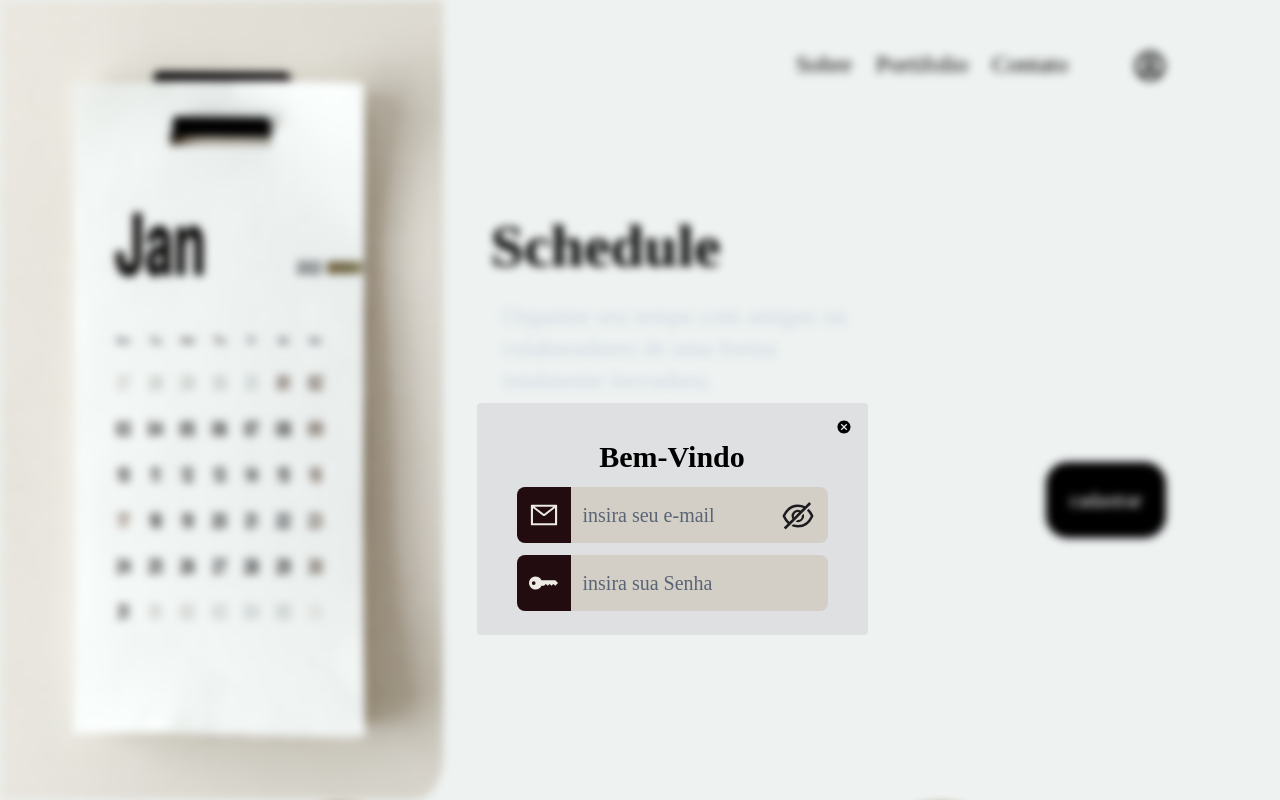
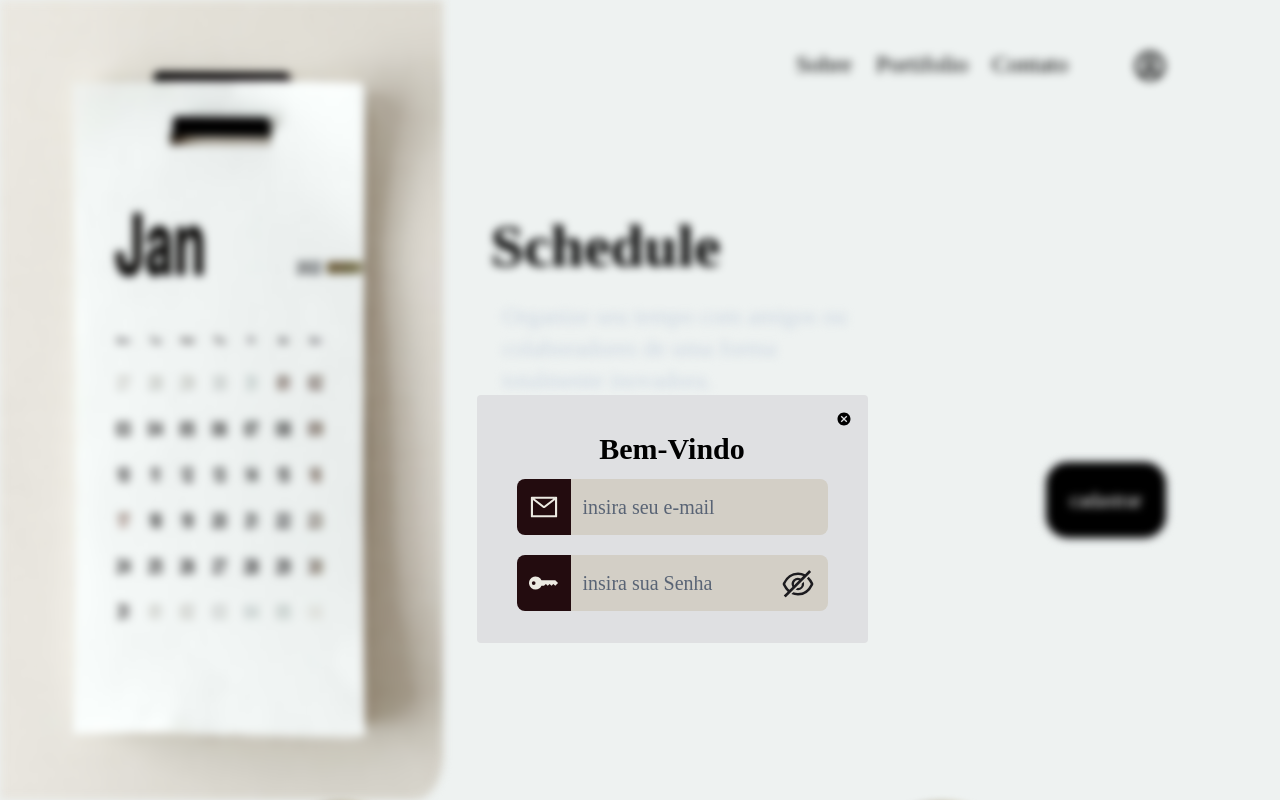
Before and after one commit to Pd-Troia/schedule_vite_tail, a React (Vite) app: page / in a window 1280 px wide. Shown: the top 800 px of the page. Built offline with nearby package versions, Linux system fonts and the light colour scheme; a web font is replaced by a local one.

Commit message:
Visible button Created

```diff
--- /dev/null
+++ b/src/components/form/ButtonInputVisible.tsx
@@ -0,0 +1,17 @@
+import * as React from 'react';
+import { AiOutlineEyeInvisible } from 'react-icons/ai'
+export interface IButtonInputVisibleProps {
+    handleToggleShowPassword: React.Dispatch<boolean>
+    actualState: boolean
+}
+
+export function ButtonInputVisible ({handleToggleShowPassword,actualState}: IButtonInputVisibleProps) {
+    const toggleShowPassword = () => {
+        handleToggleShowPassword(!actualState)
+    }
+    return (
+        <button type="button" onClick={toggleShowPassword} className="text-4xl text-blackIcon">
+            <AiOutlineEyeInvisible/>
+        </button>
+  );
+}
--- a/src/components/form/LoginForm.tsx
+++ b/src/components/form/LoginForm.tsx
@@ -5,8 +5,9 @@ import { yupResolver } from '@hookform/resolvers/yup'
 import { Input } from './Input'
 import { IoMdCloseCircle } from 'react-icons/io'
 import { homeContext } from '../pages/Home'
-import { AiOutlineMail, AiOutlineEyeInvisible } from 'react-icons/ai'
+import { AiOutlineMail } from 'react-icons/ai'
 import { BsFillKeyFill, BsKeyFill } from 'react-icons/bs'
+import { ButtonInputVisible } from './ButtonInputVisible'
 export interface ILoginFormProps {
     email?: string
     password?: string
@@ -14,12 +15,10 @@ export interface ILoginFormProps {
 
 
 export function LoginForm(props: ILoginFormProps) {
-    //showPassoword State
-    const [showPassoword, setShowPassword] = React.useState<
-        'password' | 'text'
-    >('password')
-    //First attempt
+    //states
+
     const [isFirstAttempt, setIsFirstAttempt] = React.useState<boolean>(true)
+    const [showPassword, setShowPassword] = React.useState<boolean>(false)
     //schema
     const schema = yup.object({
         email: yup.string().email().required(),
@@ -68,7 +67,6 @@ export function LoginForm(props: ILoginFormProps) {
                     <span className={iconCss}>
                         <AiOutlineMail />
                     </span>
-                    <div className="relative">
                     <Input
                         name="email"
                         required="true"
@@ -80,28 +78,30 @@ export function LoginForm(props: ILoginFormProps) {
                         inputClass={inputCss}
                         defaultBorderClass={borderCss}
                     />
-                        <div className="absolute right-3 top-[0.65em]">
-                            <button className="text-4xl text-blackIcon">
-                                <AiOutlineEyeInvisible/>
-                            </button>
                 </div>
-                    </div>
-                </div>
-                <div className="my-3 mx-7 flex items-center justify-center">
+                <div className="my-5 mx-7 flex items-center justify-center">
                     <span className={iconCss}>
                         <BsFillKeyFill />
                     </span>
+                    <div className="relative">
                         <Input
                             name="password"
                             required="true"
                             placeholder="insira sua Senha"
                             isFirstAttempt={isFirstAttempt}
                             register={register}
-                        type="text"
+                            type={showPassword ? "text" : "password"}
                             error={errors.email}
                             inputClass={inputCss}
                             defaultBorderClass={borderCss}
                         />
+                        <div className="absolute right-3 top-[0.65em]">
+                            <ButtonInputVisible
+                                handleToggleShowPassword={setShowPassword}
+                                actualState={showPassword}
+                            />
+                        </div>
+                    </div>
                 </div>
             </form>
         </div>
```
Lines whose indentation alone changed are shown as unchanged.
